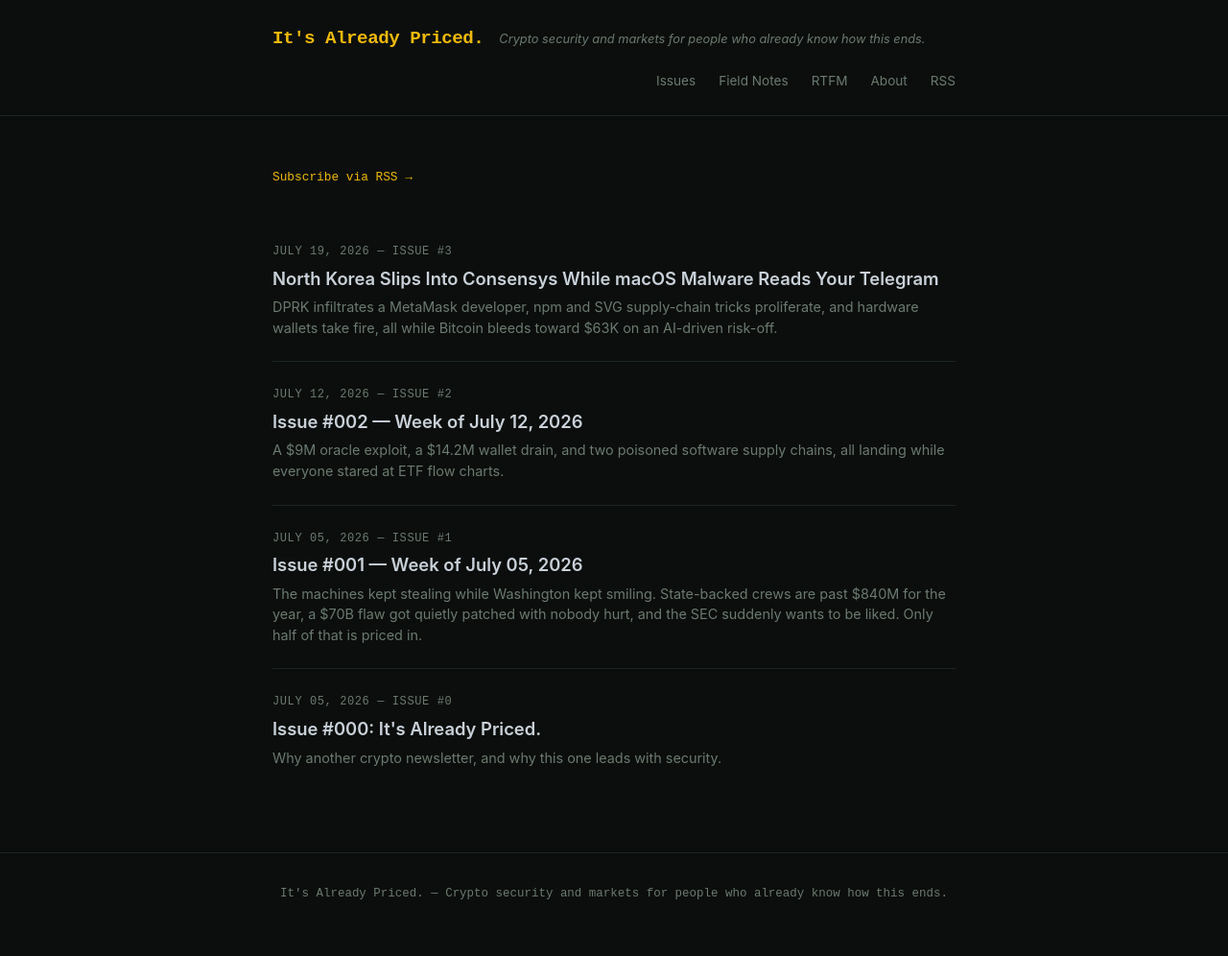
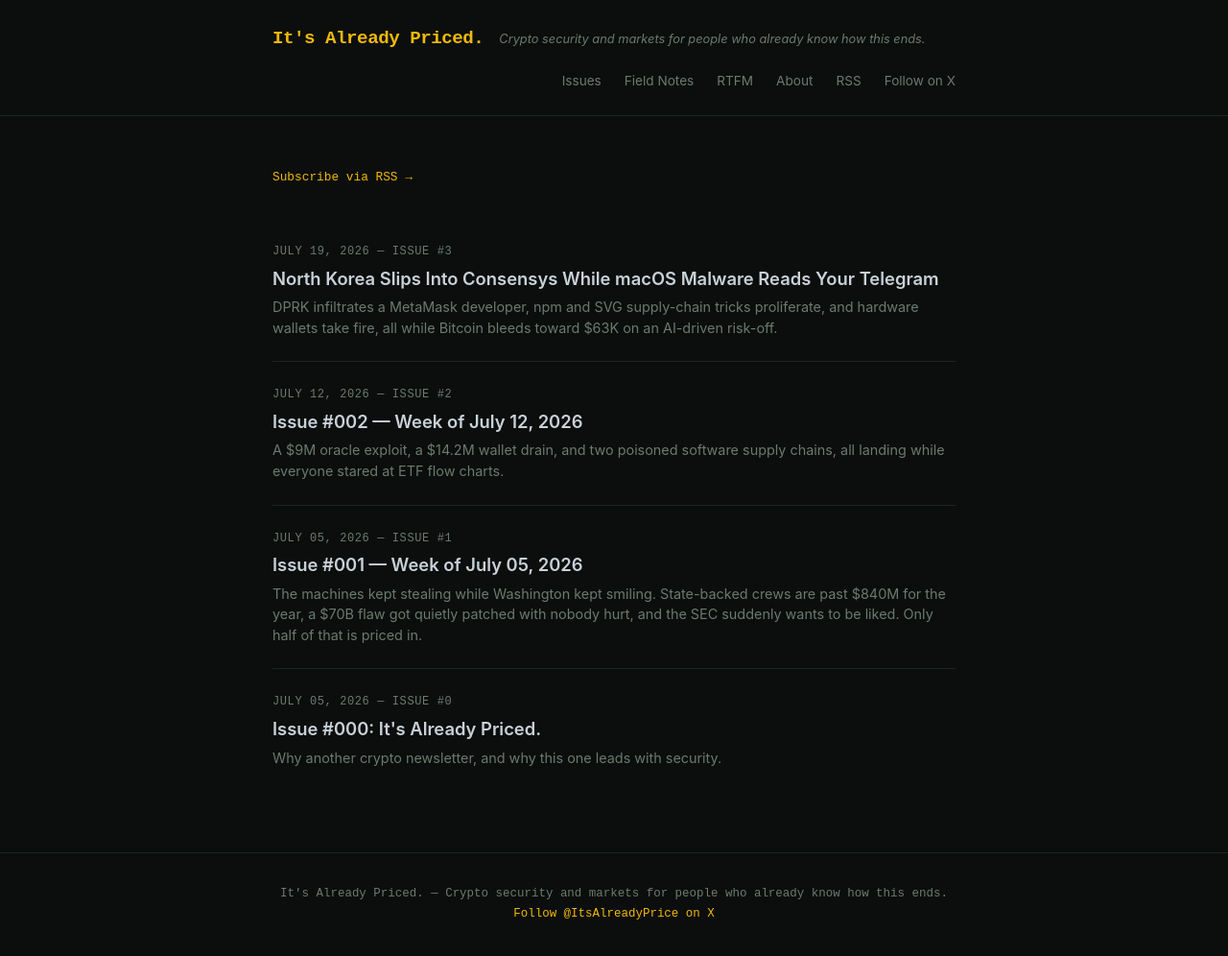
Before and after one commit to bizzal70/itsalreadypriced, a Jekyll site: the page built from index.html, in a window 1280 px wide. Shown: the whole page at 96% size. Built offline with Jekyll 4.4.1, drawn with Linux system fonts in a browser that asks for light colours; before the commit the page ends 974 px from its top, so only the background shows below that.

Commit message:
feat: link the X account from the blog

```diff
--- a/_layouts/default.html
+++ b/_layouts/default.html
@@ -22,6 +22,7 @@
         <a href="{{ '/rtfm/' | relative_url }}">RTFM</a>
         <a href="{{ '/about' | relative_url }}">About</a>
         <a href="{{ '/feed.xml' | relative_url }}">RSS</a>
+        <a href="https://x.com/ItsAlreadyPrice" rel="me">Follow on X</a>
       </nav>
     </div>
   </header>
@@ -30,6 +31,7 @@
   </main>
   <footer>
     <p>{{ site.title }} &mdash; {{ site.tagline }}</p>
+    <p><a href="https://x.com/ItsAlreadyPrice">Follow @ItsAlreadyPrice on X</a></p>
   </footer>
 </body>
 </html>
```
